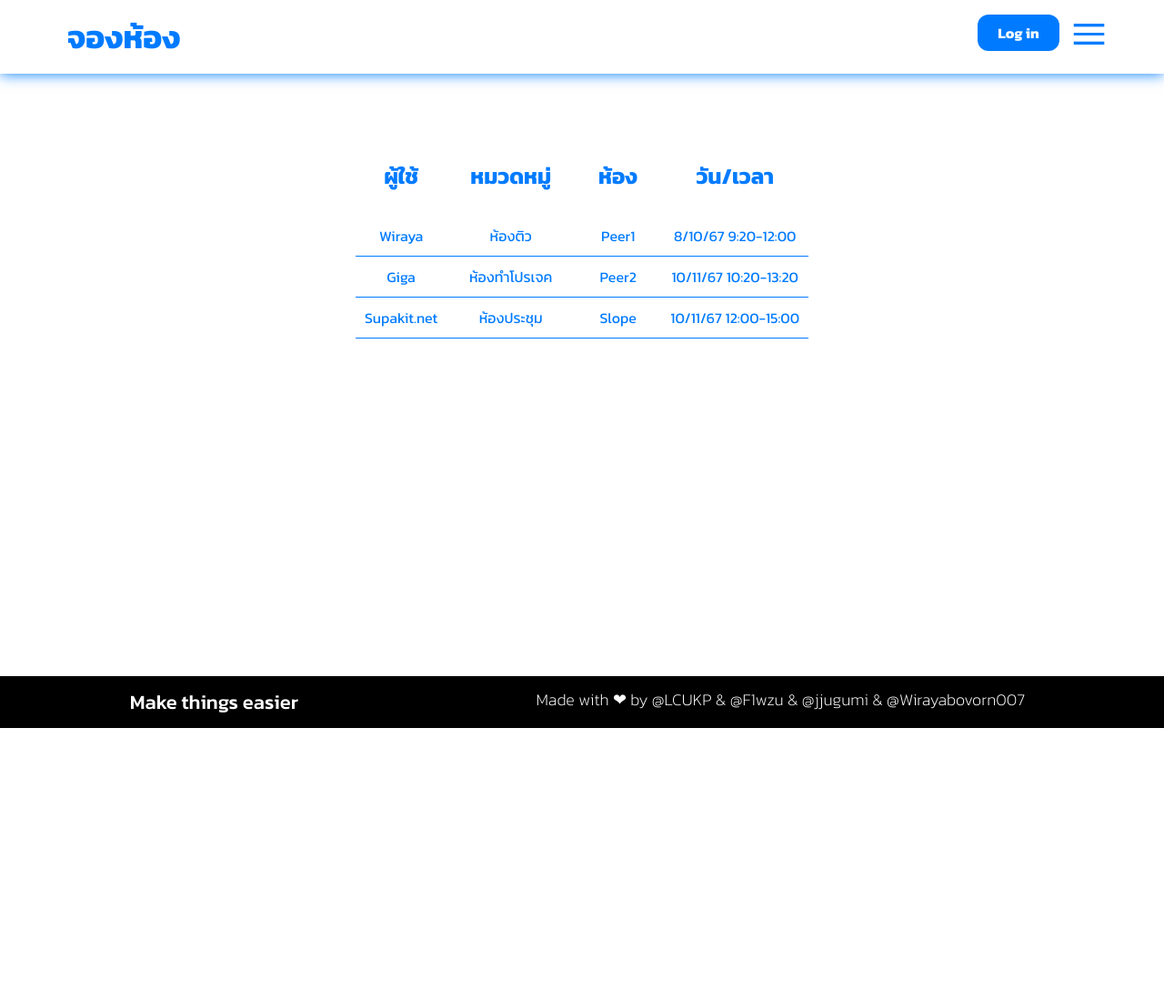
After one commit to LCUKP/Project-PSCP-2024, a Django app: page /admin/history in a window 1280 px wide. The commit adds this page. Shown: the whole page at 91% size. Run offline with Django 5.2, Linux system fonts and the light colour scheme.

Commit message:
booking history

```diff
--- a/oursite/app_admin/templates/admin_manager.html
+++ b/oursite/app_admin/templates/admin_manager.html
@@ -9,7 +9,7 @@
     <div class="admintitle" >
         <a href="/admin/add-category"><button>เพิ่มหมวดหมู่</button></a>
         <a href="/admin/add-room"><button>เพิ่มห้อง</button></a>
-        <a href="/admin/add-category"><button>ประวัติการจอง</button></a>
+        <a href="history"><button>ประวัติการจอง</button></a>
     </div>
     <div class="admintitle">
         <table>
--- /dev/null
+++ b/oursite/app_admin/templates/booking_history.html
@@ -0,0 +1,38 @@
+{% extends "00-base.html" %}
+
+{% block title %}
+<title>Booking history</title>
+{% endblock %}
+
+{% block content %}
+<div class="container">
+    <div class="admintitle">
+        <table>
+            <tr>
+                <th><h2>ผู้ใช้</h2></th>
+                <th><h2>หมวดหมู่</h2></th>
+                <th><h2>ห้อง</h2></th>
+                <th><h2>วัน/เวลา</h2></th>
+            </tr>
+            <tr>
+                <td>Wiraya</td>
+                <td>ห้องติว</td>
+                <td>Peer1</td>
+                <td>8/10/67 9:20-12:00</td>
+            </tr>
+            <tr>
+                <td>Giga</td>
+                <td>ห้องทำโปรเจค</td>
+                <td>Peer2</td>
+                <td>10/11/67 10:20-13:20</td>
+            </tr>
+            <tr>
+                <td>Supakit.net</td>
+                <td>ห้องประชุม</td>
+                <td>Slope</td>
+                <td>10/11/67 12:00-15:00</td>
+            </tr>
+        </table>
+    </div>
+</div>
+{% endblock %}
--- a/oursite/app_admin/urls.py
+++ b/oursite/app_admin/urls.py
@@ -6,5 +6,6 @@ urlpatterns = [
     path("login", views.admin_login),
     path("add-category",views.form_cat),
     path("add-room",views.form_room),
-    path("manage-room",views.admin_manage)
+    path("manage-room",views.admin_manage),
+    path("history",views.history)
 ]
--- a/oursite/app_admin/views.py
+++ b/oursite/app_admin/views.py
@@ -9,6 +9,8 @@ def index(request) :
     return render(request,"adminpage.html")
 def admin_manage(request) :
     return render(request,"admin_manager.html")
+def history(request) :
+    return render(request,"booking_history.html")
 def form_cat(request) :
     if request.method == "POST" :
         catname = request.POST["catname"]
```
Also changed, not shown: oursite/db.sqlite3.
